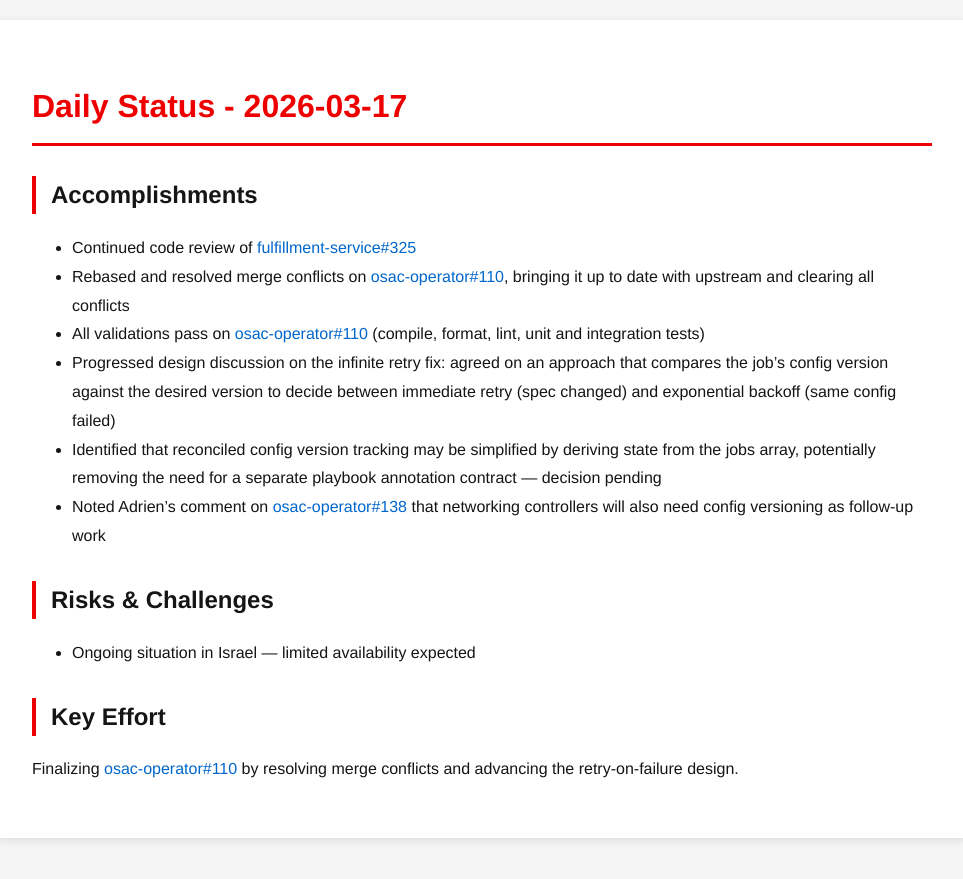
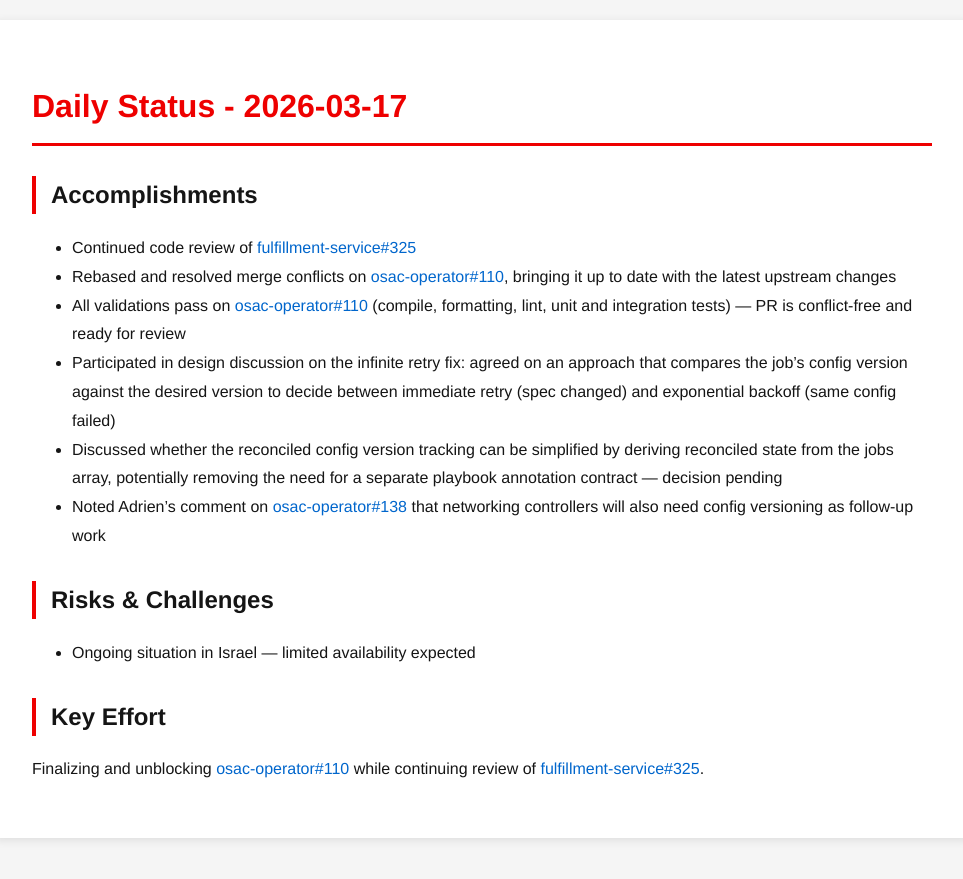
Before and after one commit to tzvatot/daily-status, a Jekyll site: the page built from 2026-03-17.md, in a window 1280 px wide. Shown: the top 879 px of the page, without its empty margins (158-1121 px from the left). Built offline with Jekyll 4.4.1, drawn with Linux system fonts in a browser that asks for light colours.

Commit message:
Daily status update - 2026-03-17

```diff
--- a/2026-03-17.md
+++ b/2026-03-17.md
@@ -8,14 +8,14 @@ date: 2026-03-17
 
 ## Accomplishments
 - Continued code review of [fulfillment-service#325](https://github.com/osac-project/fulfillment-service/pull/325)
-- Rebased and resolved merge conflicts on [osac-operator#110](https://github.com/osac-project/osac-operator/pull/110), bringing it up to date with upstream and clearing all conflicts
-- All validations pass on [osac-operator#110](https://github.com/osac-project/osac-operator/pull/110) (compile, format, lint, unit and integration tests)
-- Progressed design discussion on the infinite retry fix: agreed on an approach that compares the job's config version against the desired version to decide between immediate retry (spec changed) and exponential backoff (same config failed)
-- Identified that reconciled config version tracking may be simplified by deriving state from the jobs array, potentially removing the need for a separate playbook annotation contract — decision pending
+- Rebased and resolved merge conflicts on [osac-operator#110](https://github.com/osac-project/osac-operator/pull/110), bringing it up to date with the latest upstream changes
+- All validations pass on [osac-operator#110](https://github.com/osac-project/osac-operator/pull/110) (compile, formatting, lint, unit and integration tests) — PR is conflict-free and ready for review
+- Participated in design discussion on the infinite retry fix: agreed on an approach that compares the job's config version against the desired version to decide between immediate retry (spec changed) and exponential backoff (same config failed)
+- Discussed whether the reconciled config version tracking can be simplified by deriving reconciled state from the jobs array, potentially removing the need for a separate playbook annotation contract — decision pending
 - Noted Adrien's comment on [osac-operator#138](https://github.com/osac-project/osac-operator/pull/138) that networking controllers will also need config versioning as follow-up work
 
 ## Risks & Challenges
 - Ongoing situation in Israel — limited availability expected
 
 ## Key Effort
-Finalizing [osac-operator#110](https://github.com/osac-project/osac-operator/pull/110) by resolving merge conflicts and advancing the retry-on-failure design.
+Finalizing and unblocking [osac-operator#110](https://github.com/osac-project/osac-operator/pull/110) while continuing review of [fulfillment-service#325](https://github.com/osac-project/fulfillment-service/pull/325).
```
